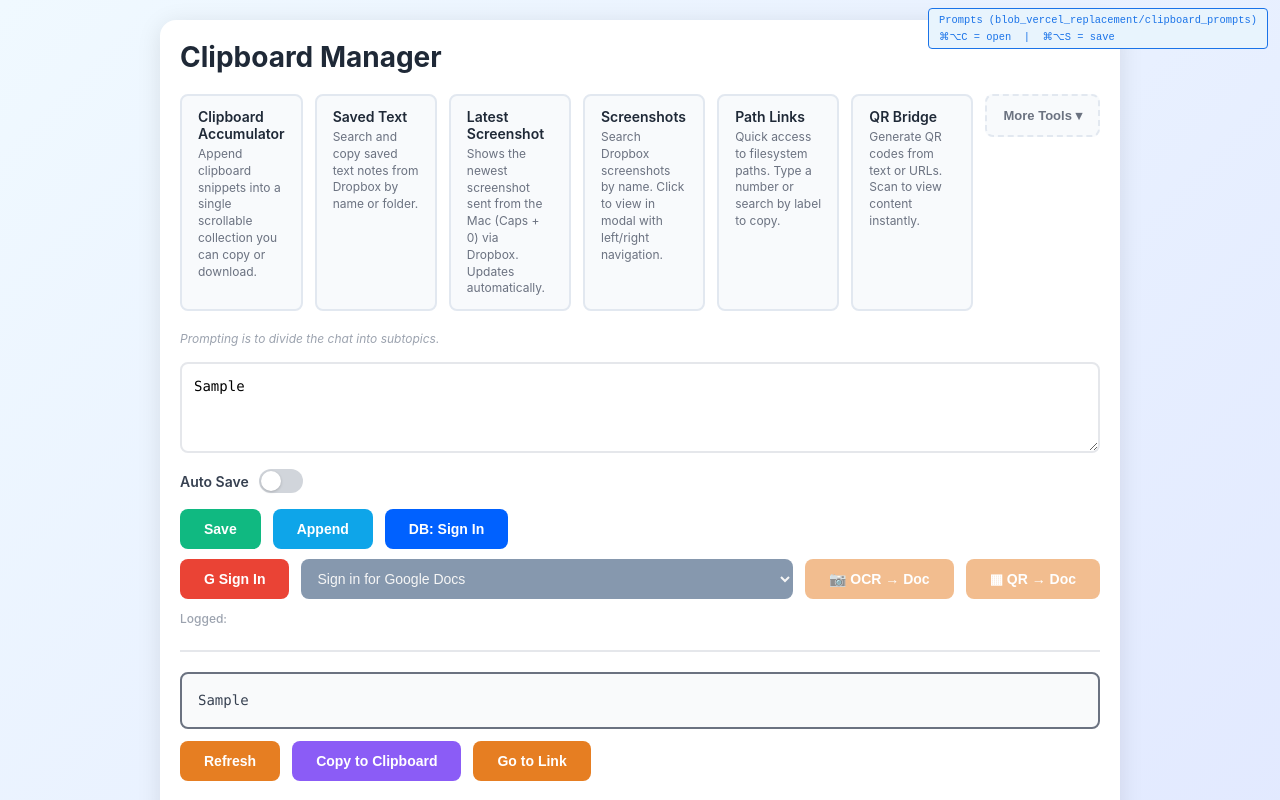
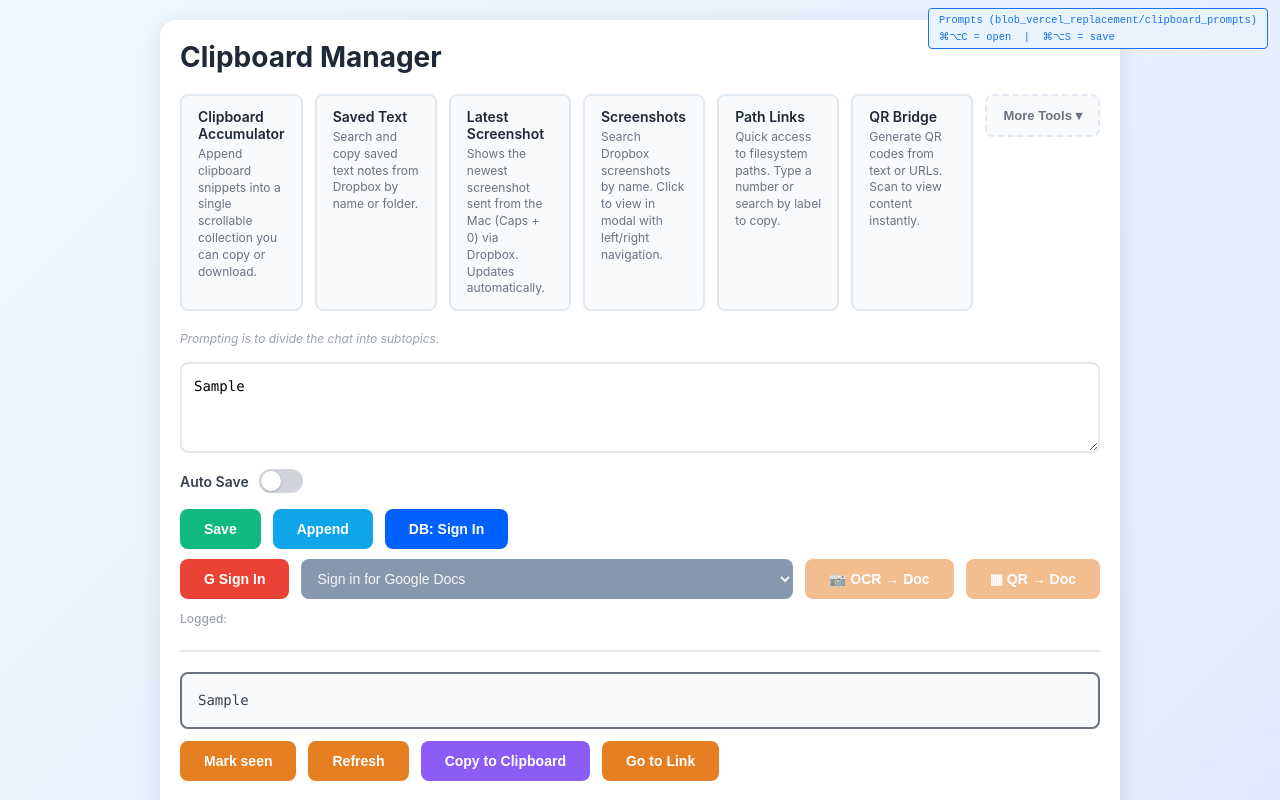
Before and after one commit to firedynasty/clipboard_manager, a React (Create React App) app: page / in a window 1280 px wide. Both pictures are taken after typing "Sample", "Sample", "Sample", "Sample" into the empty fields and a click on the button "Save". Shown: the top 800 px of the page. Built offline with nearby package versions, Linux system fonts and the light colour scheme.

Commit message:
Add Mark seen button: blue border on saved content when the Dropbox file changes
Poll blob_clipboard_content.txt every 5s; border shows while it differs
from the last text marked seen (kept in localStorage). Save/Append count as seen.

Co-Authored-By: Claude Sonnet 5.5 <noreply@anthropic.com>

```diff
--- a/src/App.css
+++ b/src/App.css
@@ -328,6 +328,10 @@ button:hover {
   border: 2px solid #6b7280;
   max-height: 500px;
   overflow-y: auto;
+}
+
+.saved-content.unseen {
+  border-color: #2563eb;
 }
 
 .shortcuts-section {
--- a/src/App.js
+++ b/src/App.js
@@ -11,6 +11,10 @@ const GOOGLE_CLIENT_ID = '1095683227908-7ro25k16mprkf408i3lf583gti8v759b.apps.go
 function App() {
   const [textboxContent, setTextboxContent] = useState('');
   const [savedContent, setSavedContent] = useState('');
+  // Last saved text the user acknowledged; the box gets a blue border while savedContent differs.
+  const [seenContent, setSeenContent] = useState(() => {
+    try { return localStorage.getItem('clipboardSeenContent'); } catch { return null; }
+  });
   const [autoSave, setAutoSave] = useState(false);
   const autoSaveTimer = useRef(null);
   const [dbxSignedIn, setDbxSignedIn] = useState(false);
@@ -64,6 +68,24 @@ function App() {
     setTimeout(() => setToastMessage(null), 2000);
   };
 
+  const markSeen = useCallback((text) => {
+    setSeenContent(text);
+    try { localStorage.setItem('clipboardSeenContent', text); } catch {}
+  }, []);
+
+  // Poll the Dropbox file so a change made elsewhere (e.g. a Claude Stop hook) shows up here.
+  useEffect(() => {
+    if (!dbxSignedIn) return;
+    const id = setInterval(async () => {
+      if (document.hidden || !window.getDropboxAccessToken || !window.getDropboxAccessToken()) return;
+      try {
+        const content = await window.dropboxDownloadFile(DROPBOX_PATH);
+        if (content) setSavedContent(content);
+      } catch {}
+    }, 5000);
+    return () => clearInterval(id);
+  }, [dbxSignedIn]);
+
   const loadShortcuts = useCallback(async () => {
     if (!window.getDropboxAccessToken || !window.getDropboxAccessToken()) return;
     try {
@@ -100,6 +122,7 @@ function App() {
     const trimmed = content.trim();
     if (trimmed) {
       setSavedContent(trimmed);
+      markSeen(trimmed);
       if (!window.getDropboxAccessToken || !window.getDropboxAccessToken()) {
         if (!silent) alert('Sign in to Dropbox first');
         return;
@@ -110,7 +133,7 @@ function App() {
         if (!silent) throw error;
       }
     }
-  }, []);
+  }, [markSeen]);
 
   useEffect(() => {
     if (!autoSave) return;
@@ -166,6 +189,7 @@ function App() {
         : trimmed;
       await window.dropboxUploadFile(DROPBOX_PATH, combined);
       setSavedContent(combined);
+      markSeen(combined);
       setTextboxContent(isMobile ? '' : trimmed);
       setSaveStatus('saved');
       setTimeout(() => setSaveStatus(null), 2000);
@@ -782,12 +806,20 @@ function App() {
 
         {savedContent && (
           <div className="saved-section">
-            <div className="saved-content" onClick={async () => {
+            <div className={'saved-content' + (savedContent !== seenContent ? ' unseen' : '')} onClick={async () => {
               await loadFromDropbox();
               await new Promise(r => setTimeout(r, 200));
               showToast('Copied to clipboard!');
             }} style={{ cursor: 'pointer' }}>{savedContent}</div>
             <div className="saved-actions">
+              <button
+                onClick={() => markSeen(savedContent)}
+                className="go-link-button"
+                disabled={savedContent === seenContent}
+                title="Remove the blue border. It comes back when the Dropbox file changes."
+              >
+                Mark seen
+              </button>
               <button onClick={loadFromDropbox} className="go-link-button">
                 Refresh
               </button>
```
